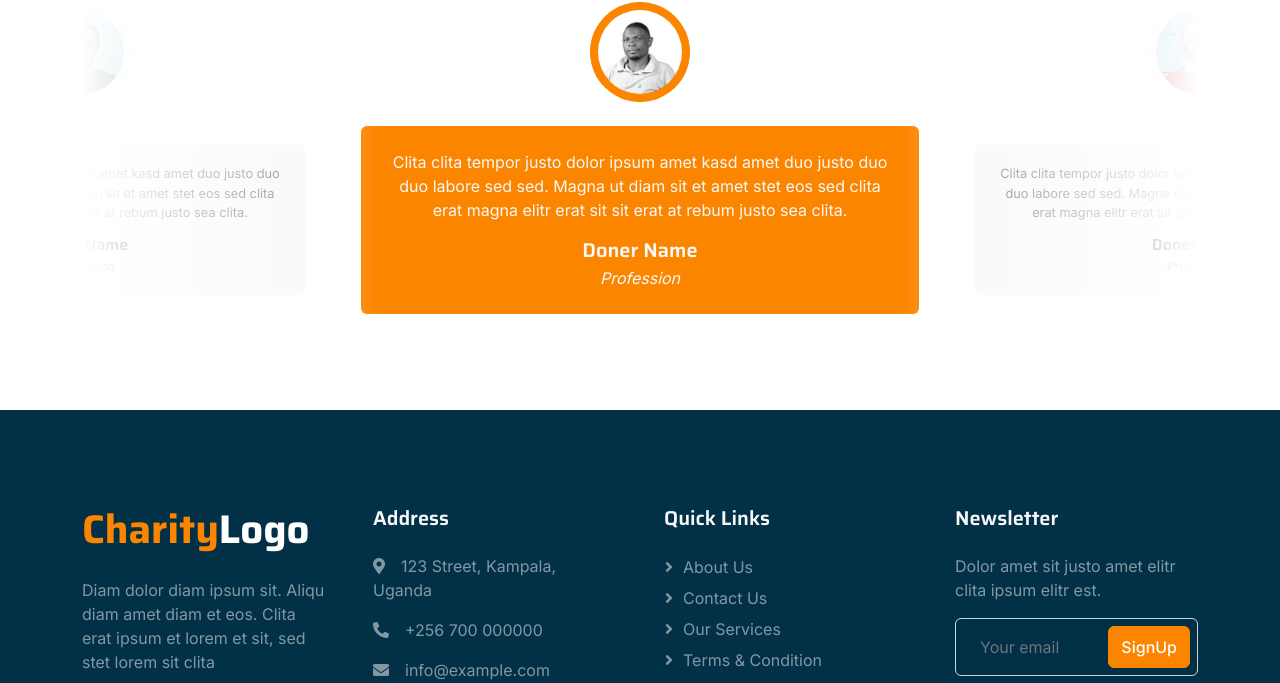
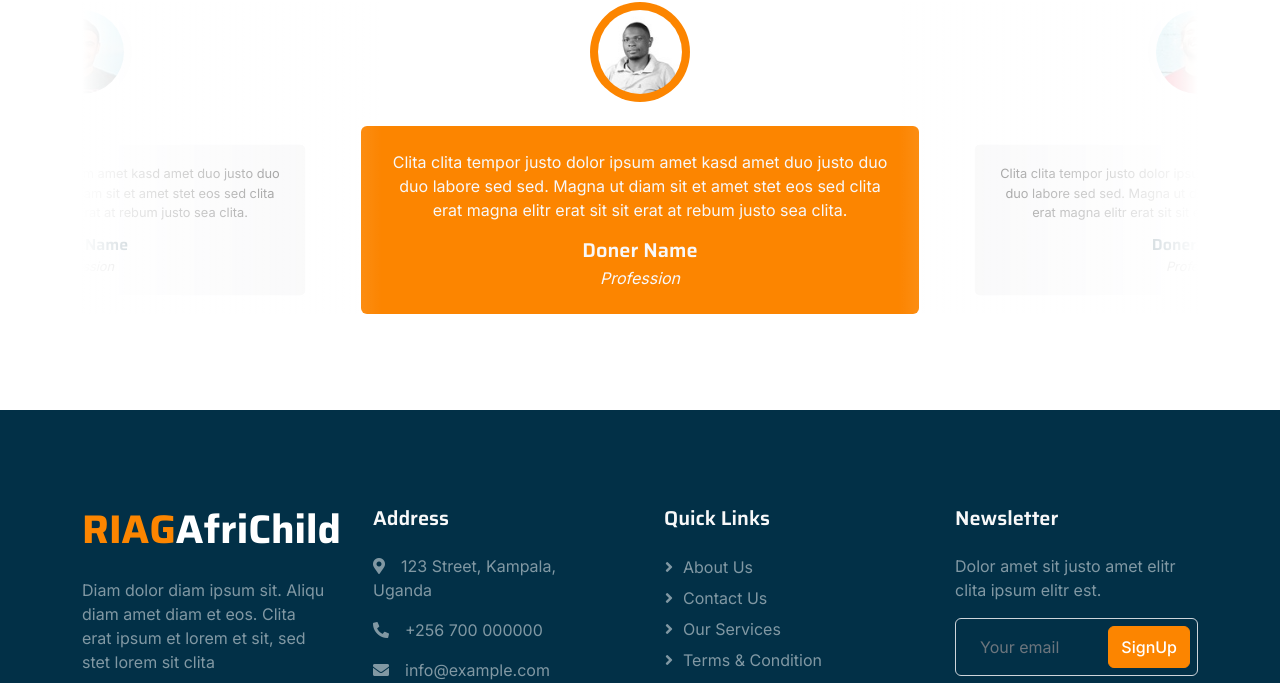
Before and after one commit to Aletien/RIAG-AfriChild-Initiative, a plain HTML site: page index.html in a window 1280 px wide. Shown: the part 4643-5326 px from the top of the page. Drawn offline with nearby package versions, Linux system fonts and the light colour scheme; animation ran at ten frames a second.

Commit message:
Add the index page footer logo details

```diff
--- a/index.html
+++ b/index.html
@@ -532,7 +532,7 @@
         <div class="container py-5">
             <div class="row g-5">
                 <div class="col-lg-3 col-md-6">
-                    <h1 class="fw-bold text-primary mb-4">Charity<span class="text-white">Logo</span></h1>
+                    <h1 class="fw-bold text-primary mb-4">RIAG<span class="text-white">AfriChild</span></h1>
                     <p>Diam dolor diam ipsum sit. Aliqu diam amet diam et eos. Clita erat ipsum et lorem et sit, sed stet lorem sit clita</p>
                     <div class="d-flex pt-2">
                         <a class="btn btn-square me-1" href=""><i class="fab fa-twitter"></i></a>
```
